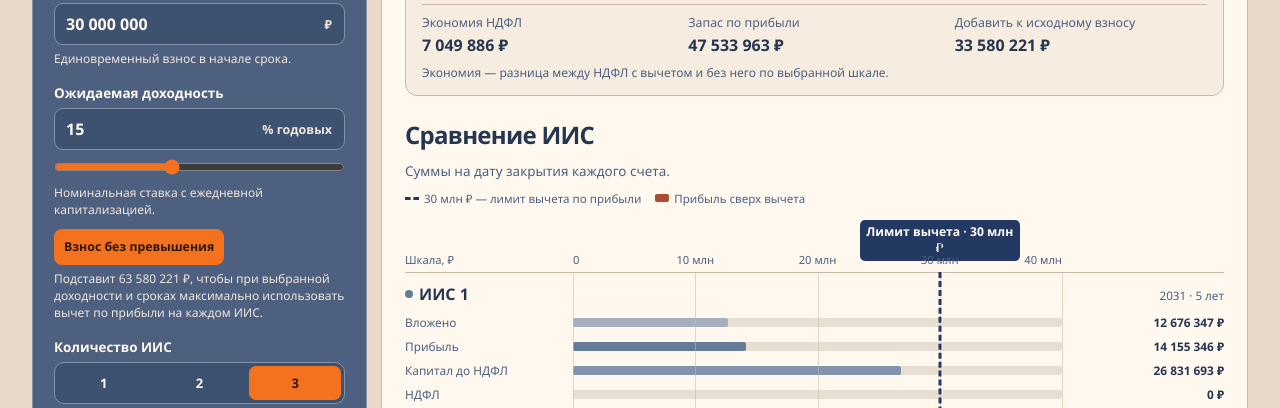
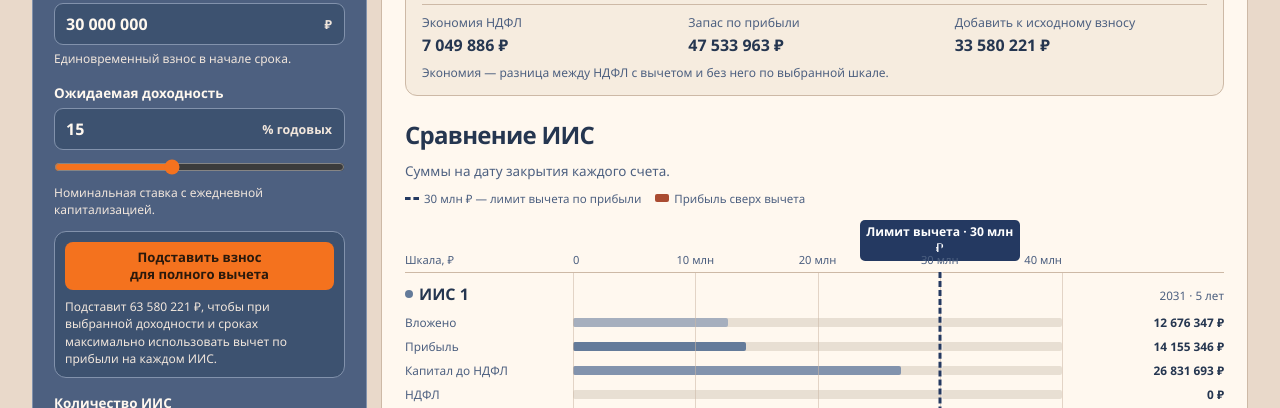
Before and after one commit to Grarse/team-projects, a plain HTML site: page iis-allocation-calculator/index.html in a window 1280 px wide. Shown: the part 369-777 px from the top of the page. Drawn offline with Linux system fonts and the light colour scheme.

Commit message:
Highlight the IIS full deduction contribution action

```diff
--- a/iis-allocation-calculator/index.html
+++ b/iis-allocation-calculator/index.html
@@ -6,7 +6,7 @@
   <meta name="description" content="Распределите весь капитал между ИИС-3 и оцените НДФЛ при закрытии счетов.">
   <meta name="theme-color" content="#e9d9ca">
   <title>ИИС‑3 · Калькулятор распределения капитала</title>
-  <link rel="stylesheet" href="./style.css?v=14">
+  <link rel="stylesheet" href="./style.css?v=15">
   <script defer src="./model.js?v=6"></script>
   <script defer src="./app.js?v=16"></script>
 </head>
@@ -47,7 +47,7 @@
           <input id="rate-slider" class="rate-slider" type="range" min="5" max="30" step="0.1" value="15" aria-label="Ожидаемая доходность, ползунок" aria-valuetext="15% годовых">
           <p class="hint" id="rate-hint">Номинальная ставка с ежедневной капитализацией.</p>
           <div class="limit-action">
-            <button id="fill-limit" type="button" aria-describedby="fill-hint">Взнос без превышения</button>
+            <button id="fill-limit" type="button" aria-describedby="fill-hint">Подставить взнос для полного вычета</button>
             <p class="hint" id="fill-hint">Подставит общий взнос для максимального использования вычета по прибыли на каждом ИИС.</p>
           </div>
         </div>
--- a/iis-allocation-calculator/style.css
+++ b/iis-allocation-calculator/style.css
@@ -65,7 +65,9 @@ h2 { font-size: 1.5rem; letter-spacing: -.03em; }
 }
 .field select { font-size: .84rem; }
 .rate-slider { display: block; width: 100%; height: 24px; margin: 5px 0 0; accent-color: var(--accent); cursor: pointer; }
-.limit-action { margin-top: 10px; }
+.limit-action { margin-top: 12px; padding: 10px; border: 1px solid var(--line); border-radius: 12px; background: var(--input); }
+.limit-action button { width: 100%; min-height: 44px; font-size: .82rem; line-height: 1.3; text-wrap: balance; }
+.limit-action .hint { margin-top: 8px; }
 .schedule { display: grid; grid-template-columns: 1fr 1.25fr; gap: 10px; }
 .schedule .field { display: flex; flex-direction: column; }
 .schedule input { margin-top: auto; }
```
